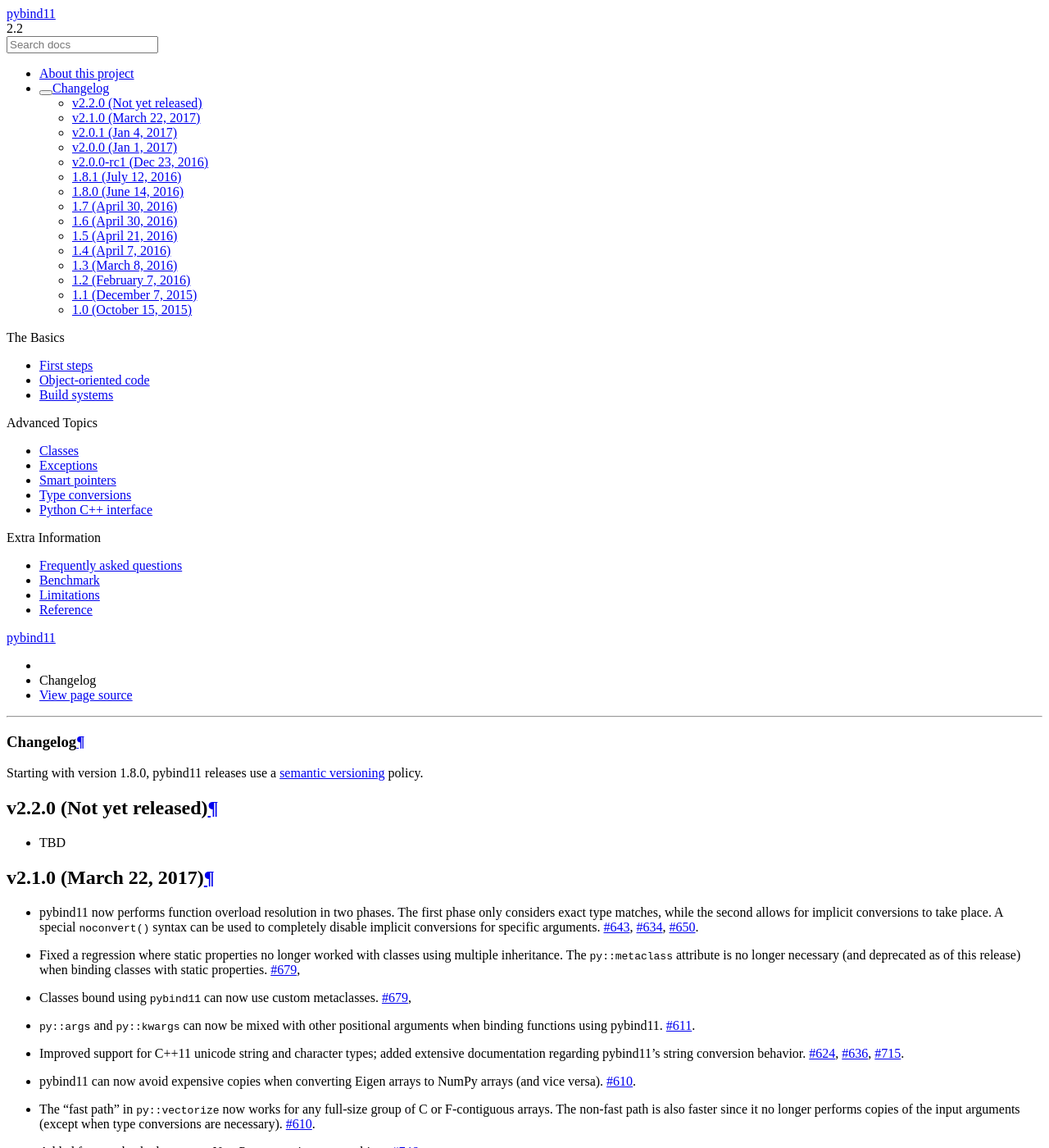
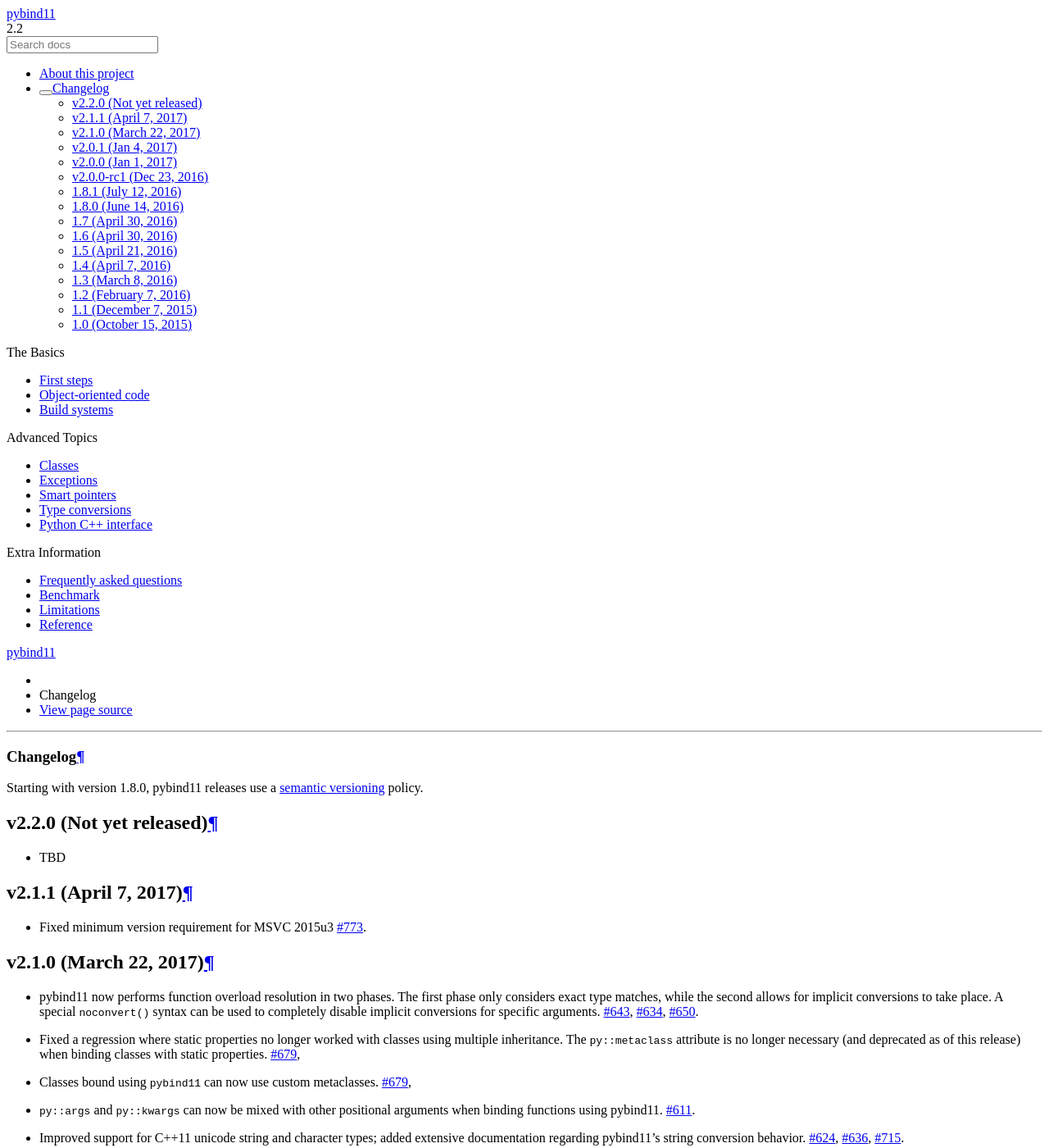
Before and after one commit to pybind/pybind11, a Sphinx documentation site: the page built from docs/changelog.rst, in a window 1280 px wide and 1400 px high. Shown: the whole window at 82% size. Built offline with Sphinx 7.4.7 and the Read the Docs theme 2.0.0, drawn with Linux system fonts in a browser that asks for light colours; pages that are not in the unit, such as notebooks, are missing from menus.

Commit message:
changelog for v2.1.1

```diff
--- a/docs/changelog.rst
+++ b/docs/changelog.rst
@@ -10,6 +10,12 @@
 -----------------------------------------------------
 
 * TBD
+
+v2.1.1 (April 7, 2017)
+-----------------------------------------------------
+
+* Fixed minimum version requirement for MSVC 2015u3
+  `#773 <https://github.com/pybind/pybind11/pull/773>`_.
 
 v2.1.0 (March 22, 2017)
 -----------------------------------------------------
```
